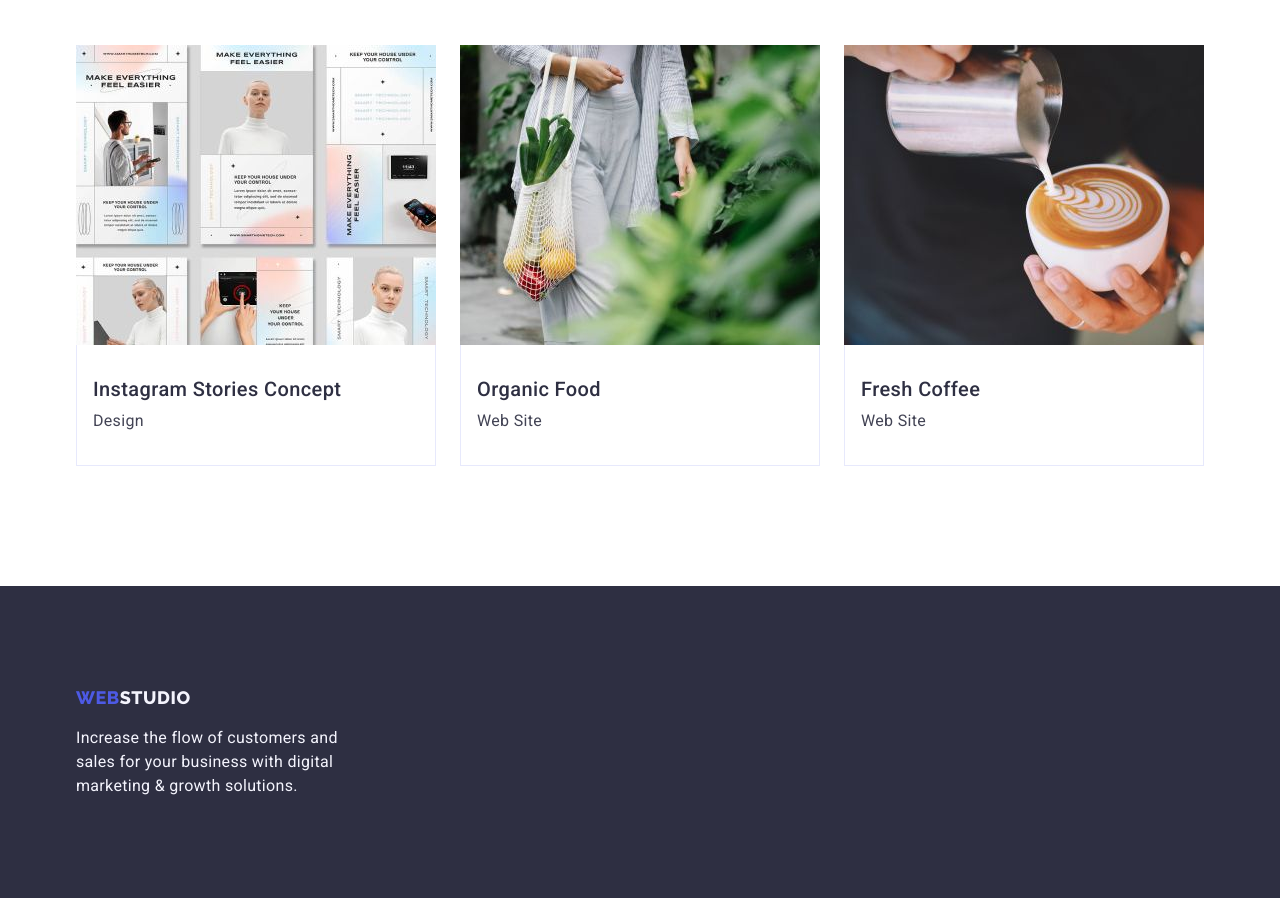
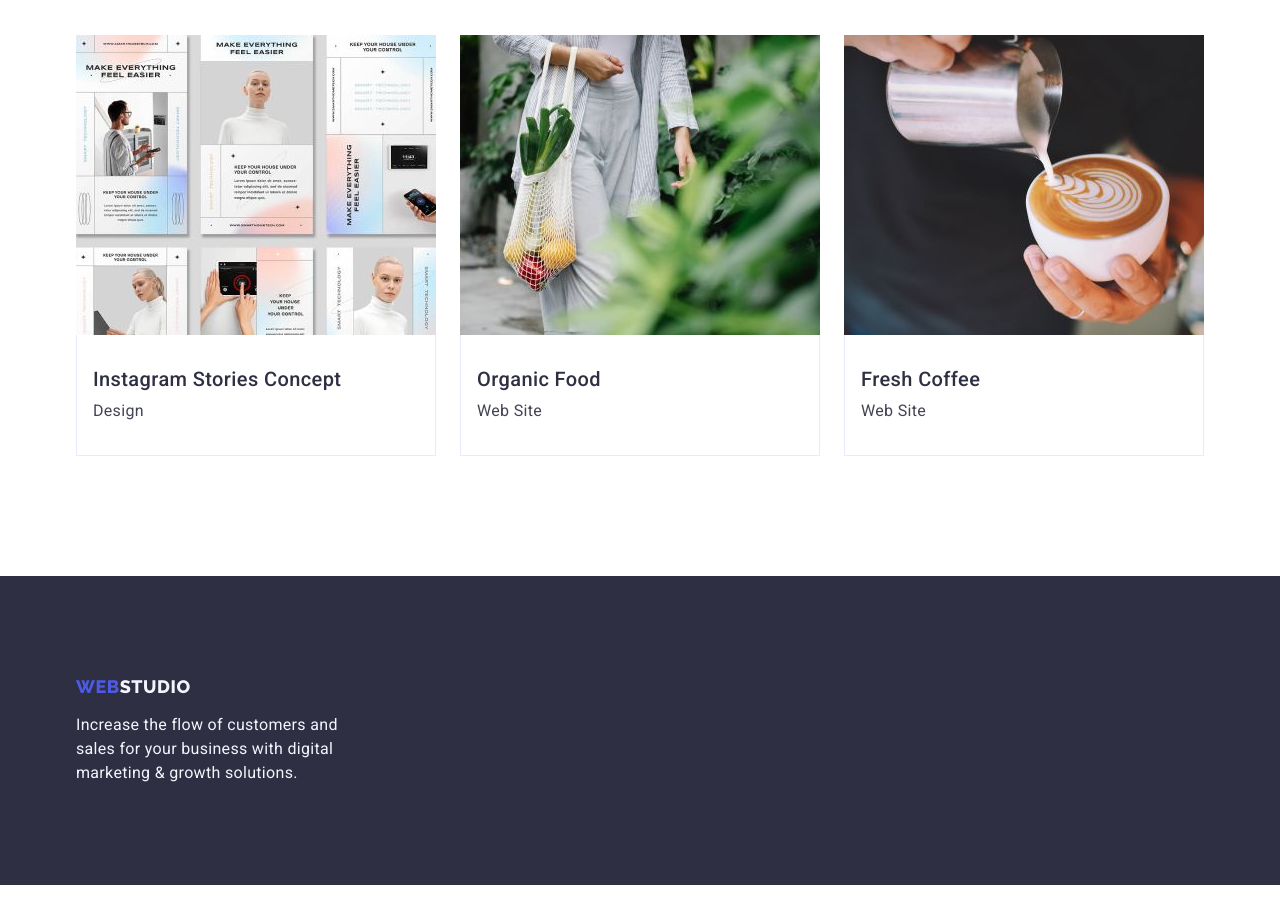
Before and after one commit to didukhroma/goit-markup-hw-03, a plain HTML site: page portfolio.html in a window 1280 px wide. Shown: the part 1194-2092 px from the top of the page. Drawn offline with nearby package versions, Linux system fonts and the light colour scheme.

Commit message:
autocheck-fix: fix check third var

```diff
--- a/css/styles.css
+++ b/css/styles.css
@@ -326,11 +326,12 @@ h3 {
   |============================
 */
 .footer {
-  padding: 101px 0 100px;
+  padding: 100px 0;
   background-color: var(--dark-color);
 }
 .footer .site-logo {
-  margin-bottom: 18px;
+  display: inline-block;
+  margin-bottom: 16px;
 }
 
 .footer-description {
@@ -360,19 +361,23 @@ h3 {
   margin-right: 24px;
 }
 .filters-button {
+  padding: 12px 24px;
   color: var(--primary-brand-color);
   background-color: var(--light-color);
+  border: 1px solid var(--accent-color);
 }
 .filters-button:hover,
 .filters-button:focus {
   color: var(--white-color);
+  border: 1px solid transparent;
 }
 /* ------------------------------------------------------------------------------------------------- */
 /* PROJECTS */
 .projects-list {
   display: flex;
   flex-wrap: wrap;
-  justify-content: space-between;
+  gap: 48px;
+  column-gap: 24px;
 }
 .projects-list-item {
   --interval: 24px;
@@ -381,12 +386,7 @@ h3 {
       3
   );
 }
-/* .projects-list-item:not(:nth-child(3n)) {
-  margin-right: 24px;
-} */
-.projects-list-item:not(:nth-child(n + 7)) {
-  margin-bottom: 48px;
-}
+
 .projects-list-description {
   text-transform: capitalize;
 }
```
